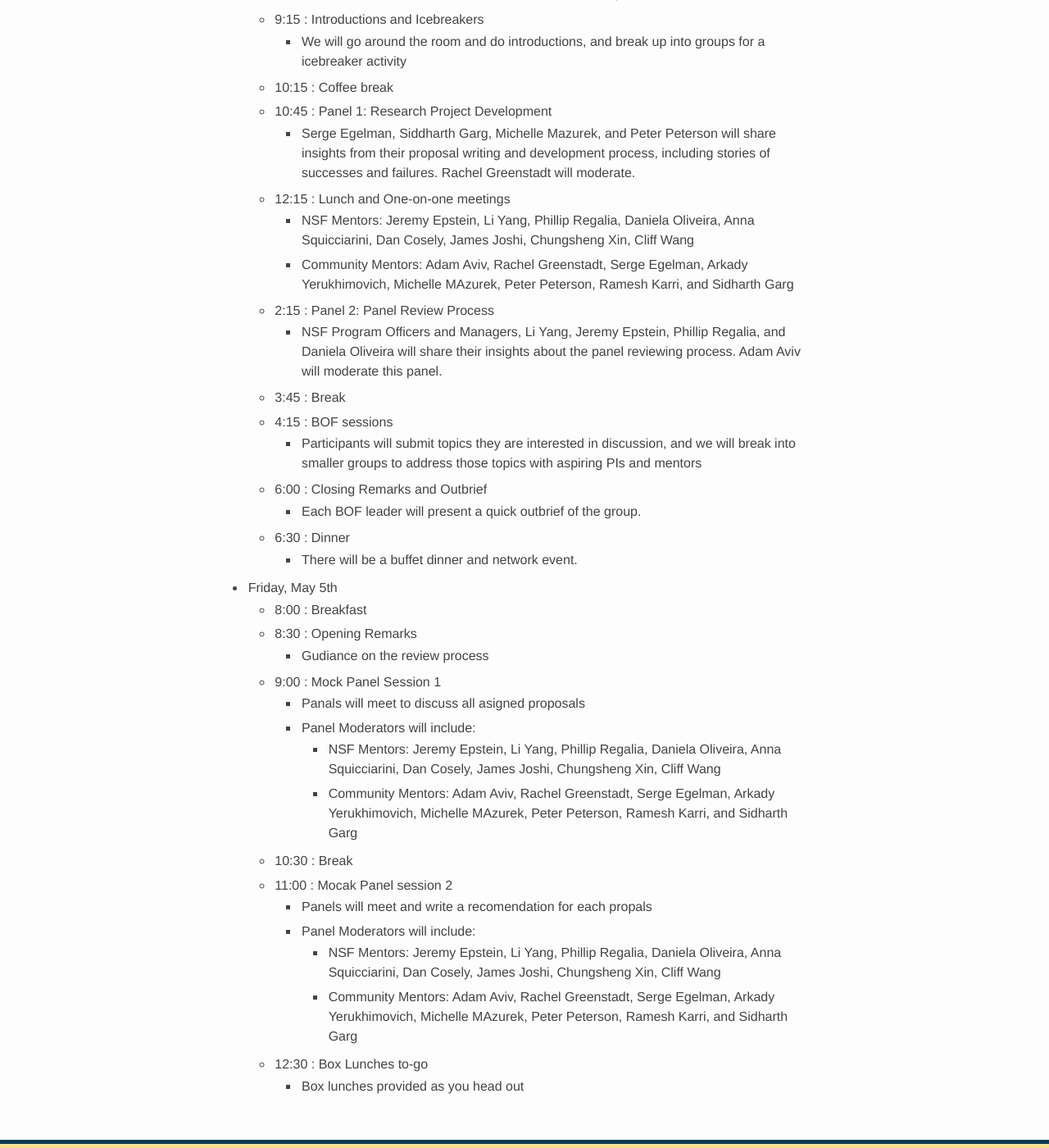
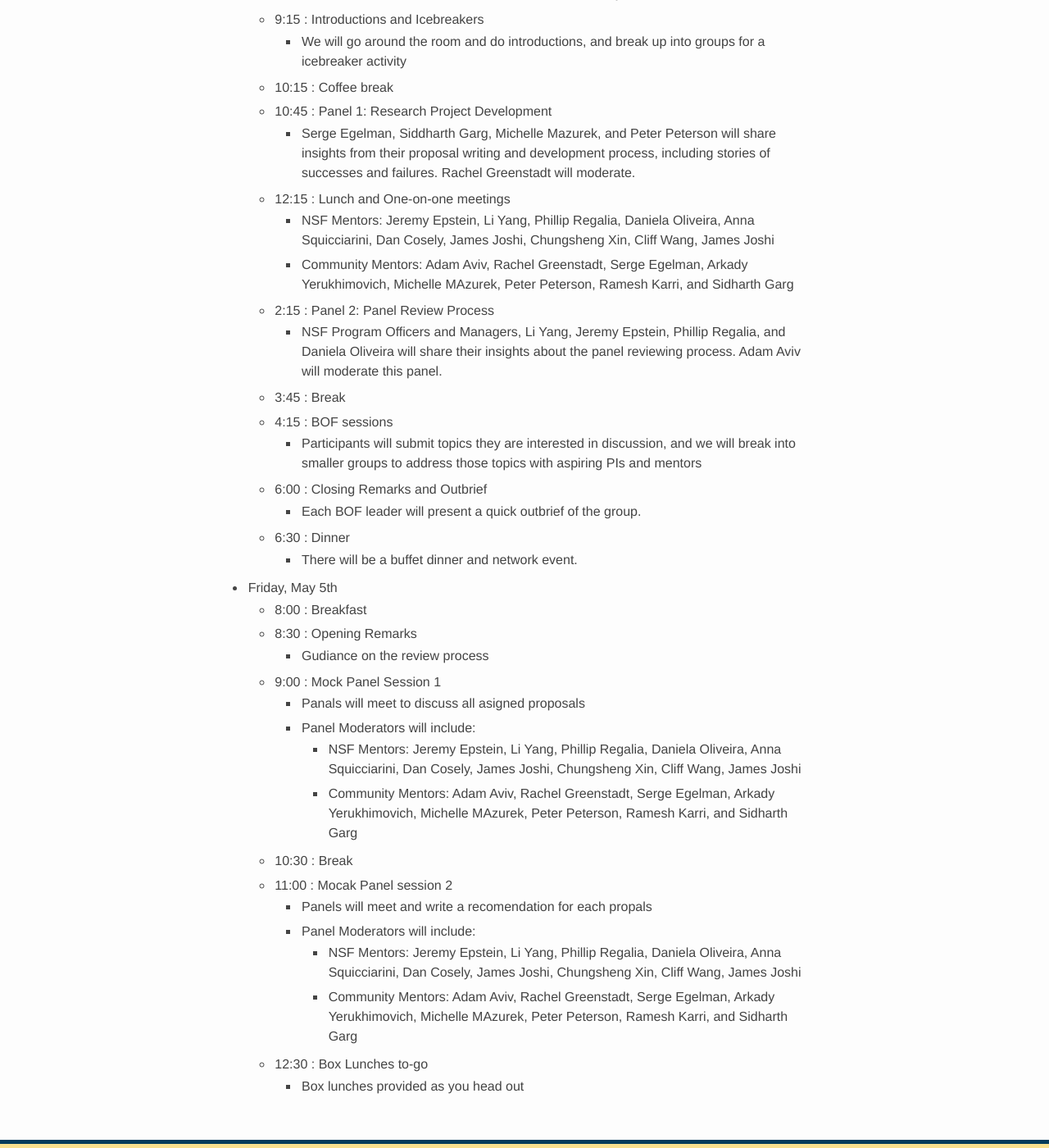
Before and after one commit to satc-aspiring-pi-workshop-2023/satc-aspiring-pi-workshop-2023.github.io, a Jekyll site: the page built from schedule.md, in a window 1280 px wide and 1400 px high, scrolled down 591 px. Shown: the whole window at 82% size. Built offline with Jekyll 4.4.1, drawn with Linux system fonts in a browser that asks for light colours; some web fonts are replaced.

Commit message:
getting everyone on the schedule

```diff
--- a/schedule.md
+++ b/schedule.md
@@ -21,7 +21,7 @@ title: Schedule
     * Serge Egelman, Siddharth Garg, Michelle Mazurek, and Peter Peterson will share insights from their proposal writing and development process, including stories of successes and failures. Rachel Greenstadt will moderate.
 
   * 12:15 : Lunch and One-on-one meetings
-    * NSF Mentors: Jeremy Epstein, Li Yang, Phillip Regalia, Daniela Oliveira, Anna Squicciarini, Dan Cosely, James Joshi, Chungsheng Xin, Cliff Wang
+    * NSF Mentors: Jeremy Epstein, Li Yang, Phillip Regalia, Daniela Oliveira, Anna Squicciarini, Dan Cosely, James Joshi, Chungsheng Xin, Cliff Wang, James Joshi
 	* Community Mentors: Adam Aviv, Rachel Greenstadt, Serge Egelman, Arkady Yerukhimovich, Michelle MAzurek, Peter Peterson, Ramesh Karri, and Sidharth Garg
 
   * 2:15 : Panel 2: Panel Review Process
@@ -44,14 +44,14 @@ title: Schedule
   * 9:00 : Mock Panel Session 1
     * Panals will meet to discuss all asigned proposals
 	* Panel Moderators will include:
-      * NSF Mentors: Jeremy Epstein, Li Yang, Phillip Regalia, Daniela Oliveira, Anna Squicciarini, Dan Cosely, James Joshi, Chungsheng Xin, Cliff Wang
+      * NSF Mentors: Jeremy Epstein, Li Yang, Phillip Regalia, Daniela Oliveira, Anna Squicciarini, Dan Cosely, James Joshi, Chungsheng Xin, Cliff Wang, James Joshi
       * Community Mentors: Adam Aviv, Rachel Greenstadt, Serge Egelman, Arkady Yerukhimovich, Michelle MAzurek, Peter Peterson, Ramesh Karri, and Sidharth Garg
 
   * 10:30 : Break
   * 11:00 : Mocak Panel session 2
     * Panels will meet and write a recomendation for each propals
 	* Panel Moderators will include:
-      * NSF Mentors: Jeremy Epstein, Li Yang, Phillip Regalia, Daniela Oliveira, Anna Squicciarini, Dan Cosely, James Joshi, Chungsheng Xin, Cliff Wang
+      * NSF Mentors: Jeremy Epstein, Li Yang, Phillip Regalia, Daniela Oliveira, Anna Squicciarini, Dan Cosely, James Joshi, Chungsheng Xin, Cliff Wang, James Joshi
       * Community Mentors: Adam Aviv, Rachel Greenstadt, Serge Egelman, Arkady Yerukhimovich, Michelle MAzurek, Peter Peterson, Ramesh Karri, and Sidharth Garg
 
   * 12:30 : Box Lunches to-go
```
